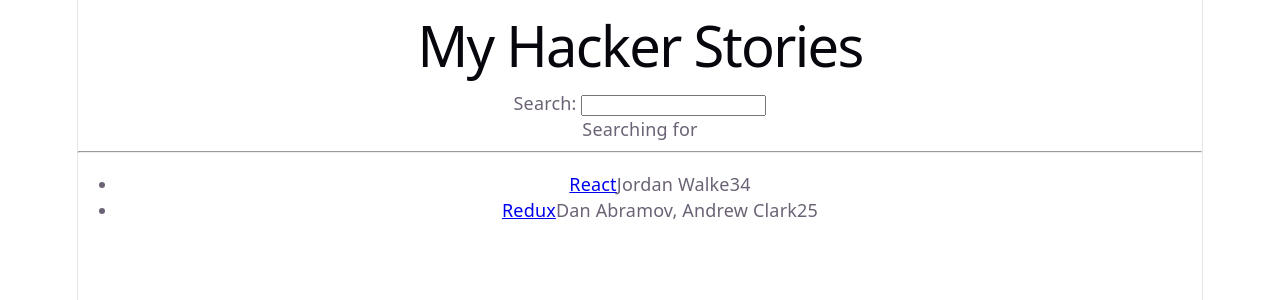
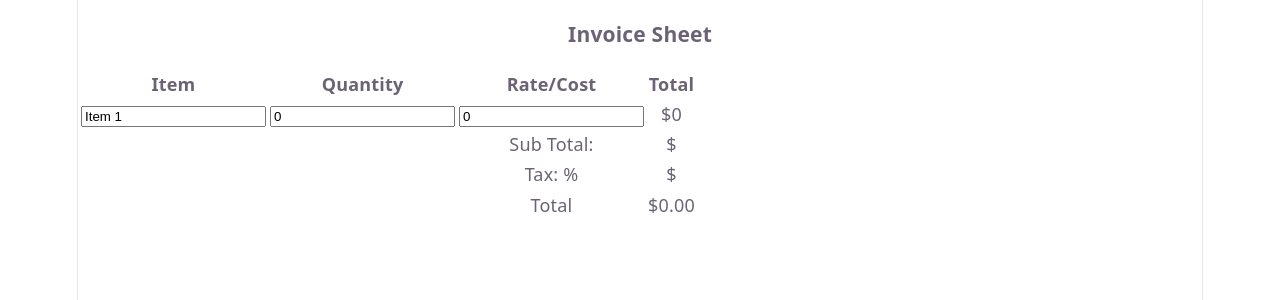
Before and after one commit to DYLMAZZ/FA26-SDEV2250-ReactIntro, a React (Vite) app: page / in a window 1280 px wide. Shown: the top 300 px of the page. Built offline with nearby package versions, Linux system fonts and the light colour scheme.

Commit message:
set up through notes for week6

```diff
--- a/src/App.jsx
+++ b/src/App.jsx
@@ -1,75 +1,110 @@
 import * as React from 'react';
 
-const  App = () => {
-const stories = [
-  {
-    title: 'React',
-    url: 'https://reactjs.org/',
-    author: 'Jordan Walke',
-    num_comments: 3,
-    points: 4,
-    objectID: 0,
-  },
-  {
-    title: 'Redux',
-    url: 'https://redux.js.org/',
-    author: 'Dan Abramov, Andrew Clark',
-    num_comments: 2,
-    points: 5,
-    objectID: 1,
-  },
-];
+const App = () => {
+
+  const [items, setItems] = React.useState([
+    { name: "Item 1", quantity: 0, cost: 0, total: 0 },
+  ]);
+
+  const handleItemChange = (index, field, value) => {
+    const updatedItems = [...items];
+    updatedItems[index][field] = value;
+
+    // Calculate total for each line
+    if (field === "quantity" || field === "cost") {
+      updatedItems[index].total =
+        updatedItems[index].quantity * updatedItems[index].cost;
+    }
+
+    setItems(updatedItems);
+  };
+
+  const calculateInvoiceTotal = () => {
+    let total = 0.00;
+    for (let i=0; i<items.length; i++) {
+      total += items[i].total;
+    }
+    return total;
+  };
+
 
   return (
     <div>
-      <h1>My Hacker Stories</h1>
+      <h3>Invoice Sheet</h3>
+      <table>
+        <thead>
+          <tr>
+            <th>Item</th>
+            <th>Quantity</th>
+            <th>Rate/Cost</th>
+            <th>Total</th>
+          </tr>
+        </thead>
+        <tbody>
+          {items.map((item, index) => (
+            <LineItem
+              key={index}
+              item={item}
+              onChange={(field, value) => handleItemChange(index, field, value)}
+            />
+          ))}
 
-      <Search />
+        </tbody>
+        <tfoot>
+          <tr>
+            <td colSpan="2"></td>
+            <td>Sub Total:</td>
+            <td>$</td>
+          </tr>
+          <tr>
+            <td colSpan="2"></td>
+            <td>Tax: %</td>
+            <td>$</td>
+          </tr>
+          <tr>
+            <td colSpan="2"></td>
+            <td>Total</td>
+            <td>${calculateInvoiceTotal().toFixed(2)}</td>
+          </tr>
+        </tfoot>
+      </table>
 
-      <hr />
-
-      <List list={stories} />
     </div>
-  );
+  )
 }
 
-const Search = () => {
-  const [searchTerm, setSearchTerm] = React.useState('');
+const LineItem = (props) => {
+  return (
+    <tr>
+      <td>
+      <input
+        type="text"
+        placeholder="Item Name"
+        value={props.item.name}
+        onChange={(e) =>
+          props.onChange("name",e.target.value)}/>
+      </td>
+      <td>
+      <input
+        type="number"
+        placeholder="Quantity"
+        value={props.item.quantity}
+        onChange={(e) =>
+          props.onChange("quantity",parseFloat(e.target.value))} />
+      </td>
+      <td>
+      <input
+        type="number"
+        placeholder="Cost"
+        value={props.item.cost}
+        onChange={(e) =>
+          props.onChange("cost",parseFloat(e.target.value))} />
+      </td>
+      <td>
+        ${props.item.total}
+      </td>
+    </tr>
+  )
+}
 
-  const handleChange = (event) => {
-    setSearchTerm(event.target.value);
-  };
-
-  return (
-    <div>
-      <label htmlFor="search">Search: </label>
-      <input id="search" type="text" onChange={handleChange} />
-
-      <p>
-        Searching for <strong>{searchTerm}</strong>
-      </p>
-    </div>
-  );
-};
-
-
-const List = (props) => (
-  <ul>
-    {props.list.map((item) => (
-      <Item key={item.objectID} item={item} />
-    ))}
-  </ul>
-);
-
-const Item = (props) => (
-  <li>
-    <span>
-      <a href={props.item.url}>{props.item.title}</a>
-    </span>
-    <span>{props.item.author}</span>
-    <span>{props.item.num_comments}</span>
-    <span>{props.item.points}</span>
-  </li>
-);
-
-export default App;
+export default App
```
